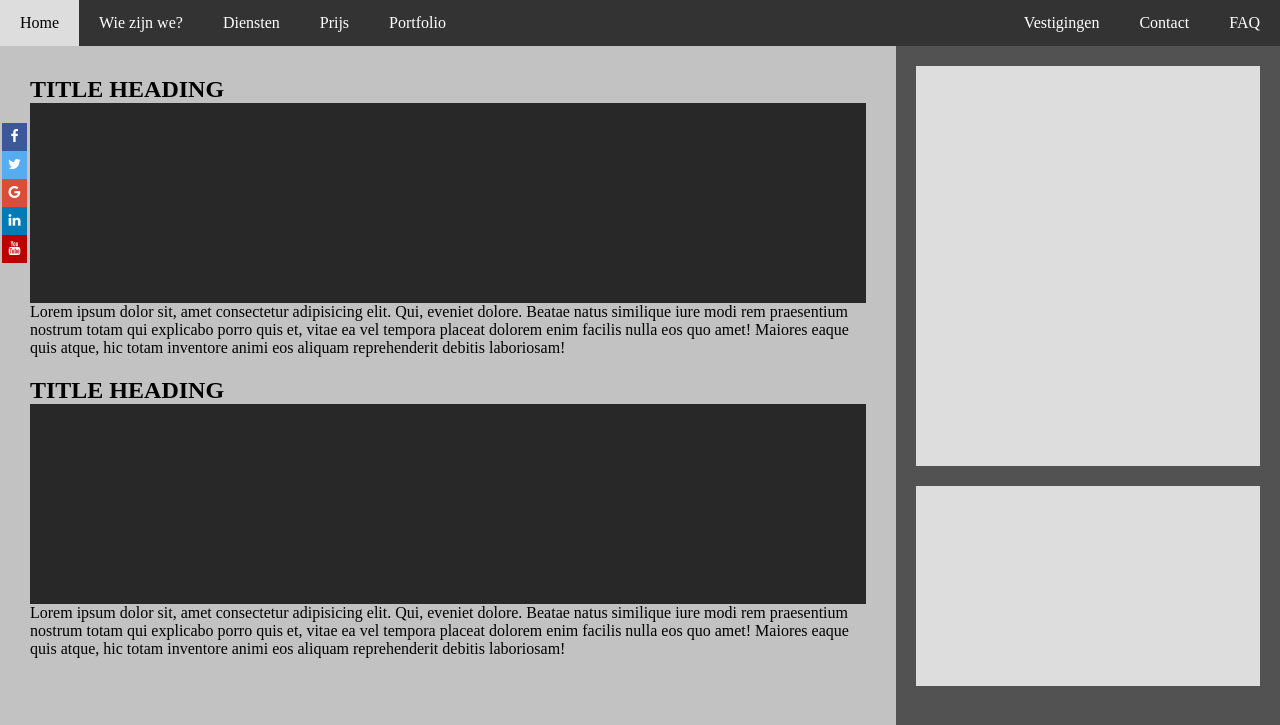
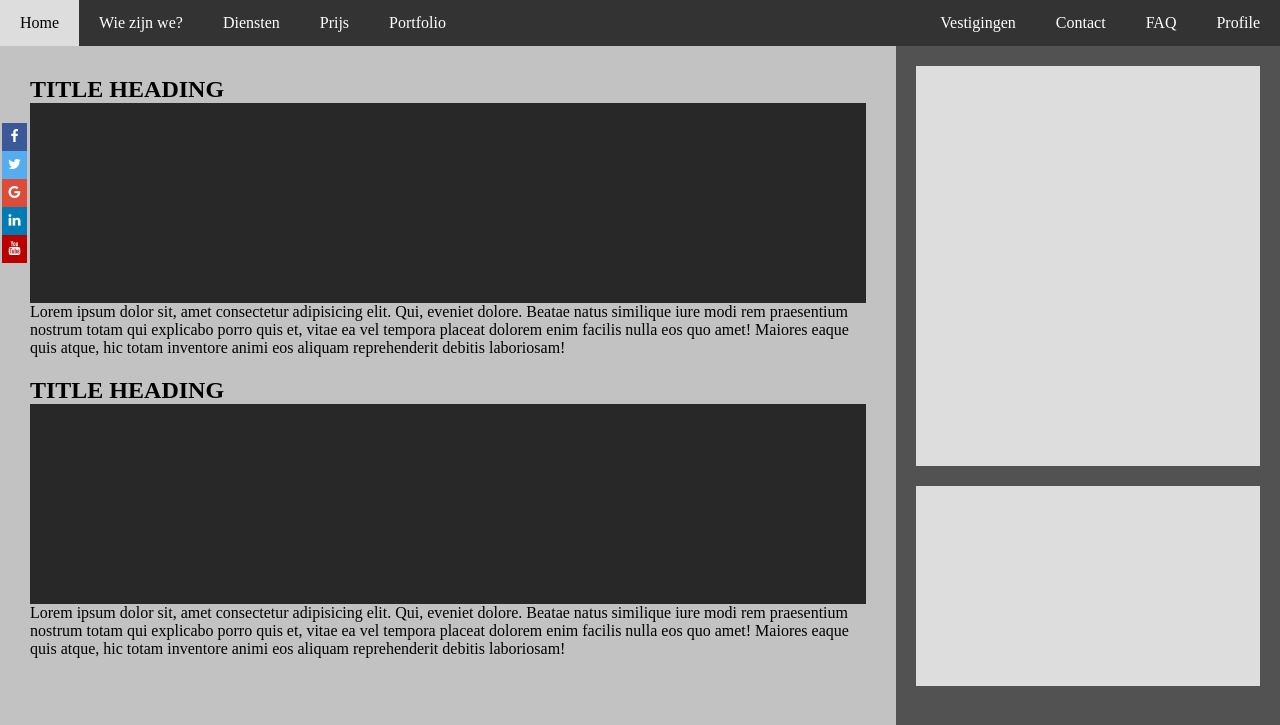
Before and after one commit to DanielDeNeef/PHP---TechNex-solutions, a PHP site: page /index.php in a window 1280 px wide. Shown: the part 207-932 px from the top of the page. Run offline with PHP 8.4, Linux system fonts and the light colour scheme.

Commit message:
add the profile page to the nav

```diff
--- a/includes/navbar.php
+++ b/includes/navbar.php
@@ -8,6 +8,7 @@
     <a href="prijs.php" <?php if($currentPage == "prijs"){ echo 'class="nav-active"';} ?>>Prijs</a>
     <a href="portfolio.php" <?php if($currentPage == "portfolio"){ echo 'class="nav-active"';} ?>>Portfolio</a>
     <!-- Right nav items -->
+    <a href="profile.php" class='<?php echo $currentPage == "profile" ? "nav-right nav-active" : "nav-right"; ?>'>Profile</a>
     <a href="faq.php" class= '<?php echo $currentPage == "faq" ? "nav-right nav-active" : "nav-right"; ?>'>FAQ</a>
     <a href="contact.php" class= '<?php echo $currentPage == "contact" ? "nav-right nav-active" : "nav-right"; ?>'>Contact</a>
     <a href="vestigingen.php" class= '<?php echo $currentPage == "vestigingen" ? "nav-right nav-active" : "nav-right"; ?>'>Vestigingen</a>
```
